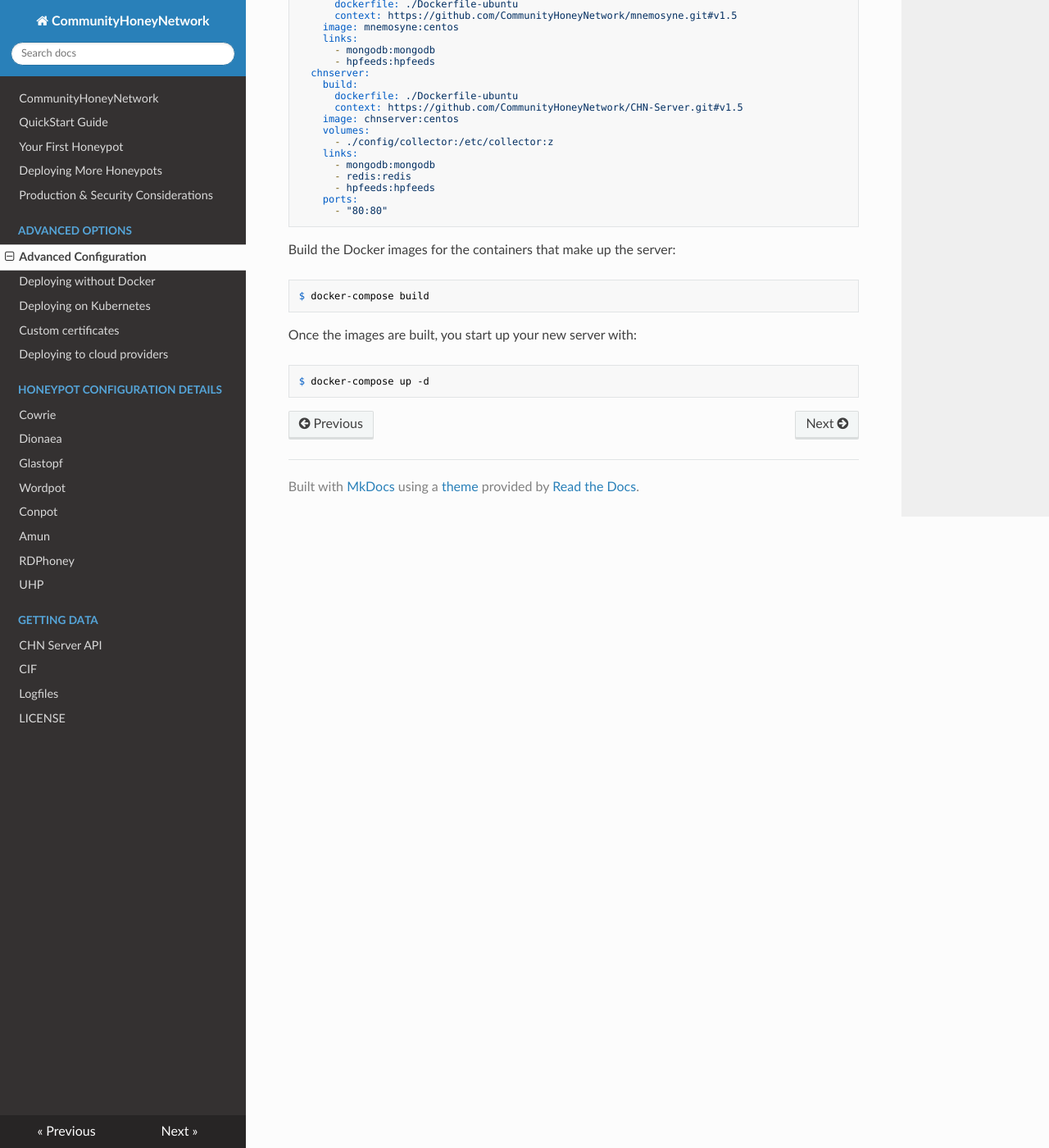
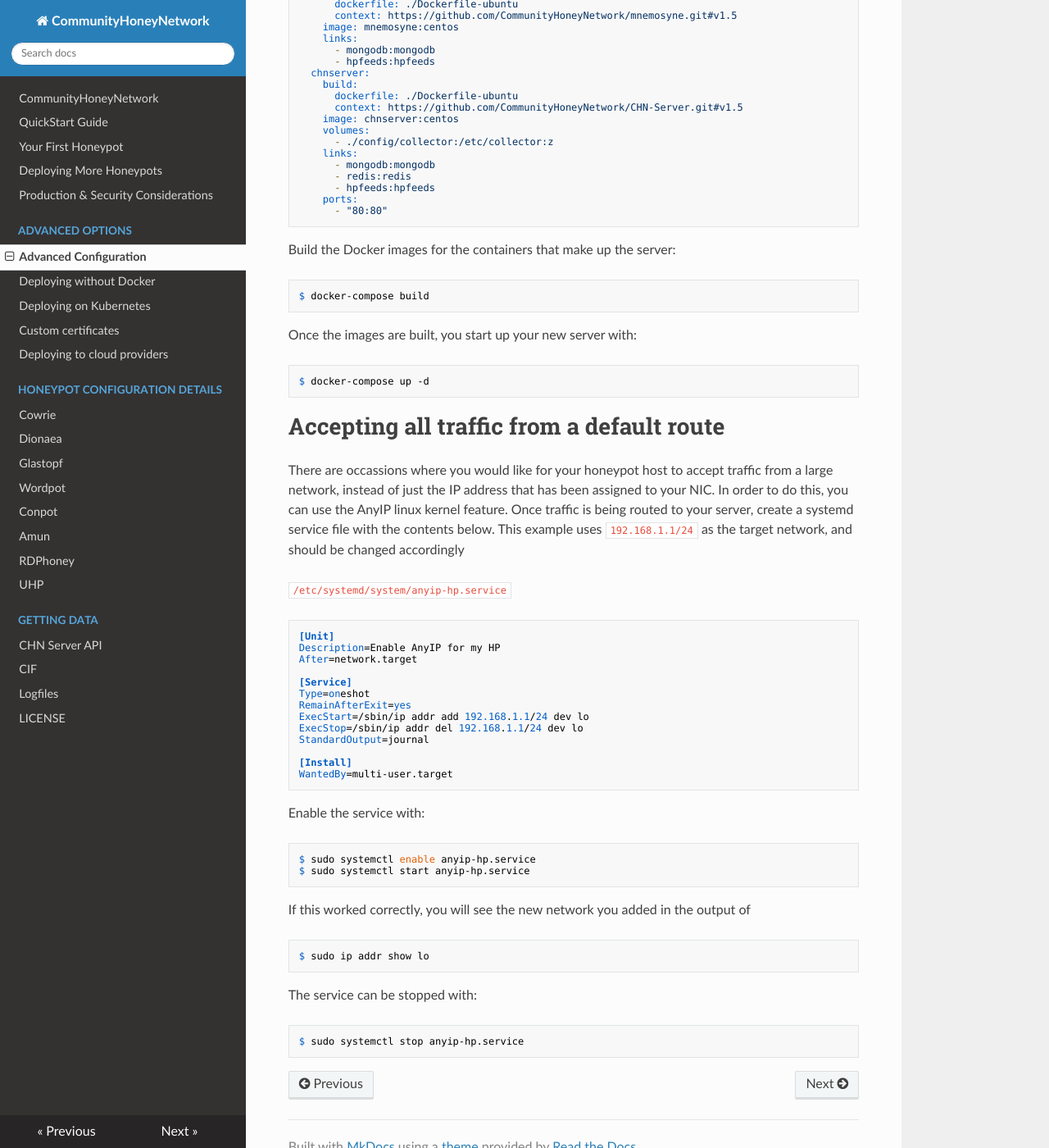
Before and after one commit to CommunityHoneyNetwork/chn-docs, an MkDocs documentation site: the page built from docs/config.md, in a window 1280 px wide and 1400 px high, scrolled down 1673 px. Shown: the whole window at 82% size. Built offline with MkDocs 1.6.1, drawn with Linux system fonts in a browser that asks for light colours; nearby versions of some CDN libraries; old or Windows-style settings are respelled for this version of MkDocs.

Commit message:
Documenting anyip procedure

````diff
--- a/docs/config.md
+++ b/docs/config.md
@@ -113,3 +113,47 @@ Once the images are built, you start up your new server with:
 ```
 $ docker-compose up -d
 ```
+
+# Accepting all traffic from a default route
+
+There are occassions where you would like for your honeypot host to accept
+traffic from a large network, instead of just the IP address that has been
+assigned to your NIC.  In order to do this, you can use the AnyIP linux kernel
+feature.  Once traffic is being routed to your server, create a systemd service
+file with the contents below.  This example uses `192.168.1.1/24` as the target
+network, and should be changed accordingly
+
+`/etc/systemd/system/anyip-hp.service`
+
+```
+[Unit]
+Description=Enable AnyIP for my HP
+After=network.target
+
+[Service]
+Type=oneshot
+RemainAfterExit=yes
+ExecStart=/sbin/ip addr add 192.168.1.1/24 dev lo
+ExecStop=/sbin/ip addr del 192.168.1.1/24 dev lo
+StandardOutput=journal
+
+[Install]
+WantedBy=multi-user.target
+```
+
+Enable the service with:
+```
+$ sudo systemctl enable anyip-hp.service
+$ sudo systemctl start anyip-hp.service
+```
+
+If this worked correctly, you will see the new network you added in the output of
+
+```
+$ sudo ip addr show lo
+```
+
+The service can be stopped with:
+```
+$ sudo systemctl stop anyip-hp.service
+```
````
